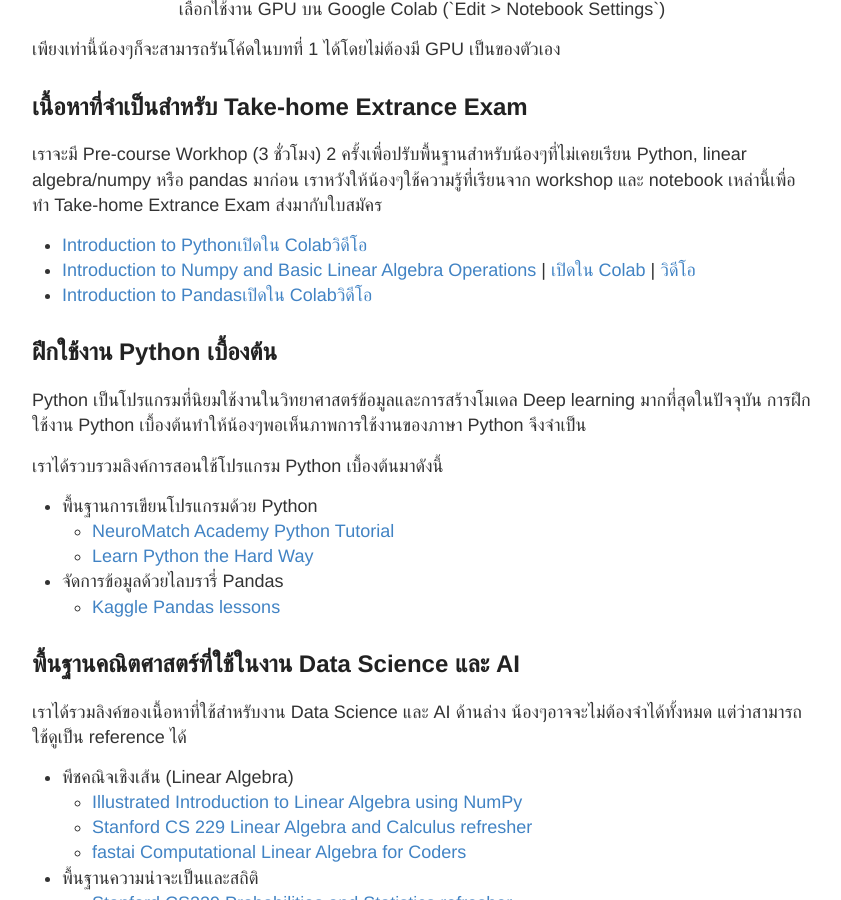
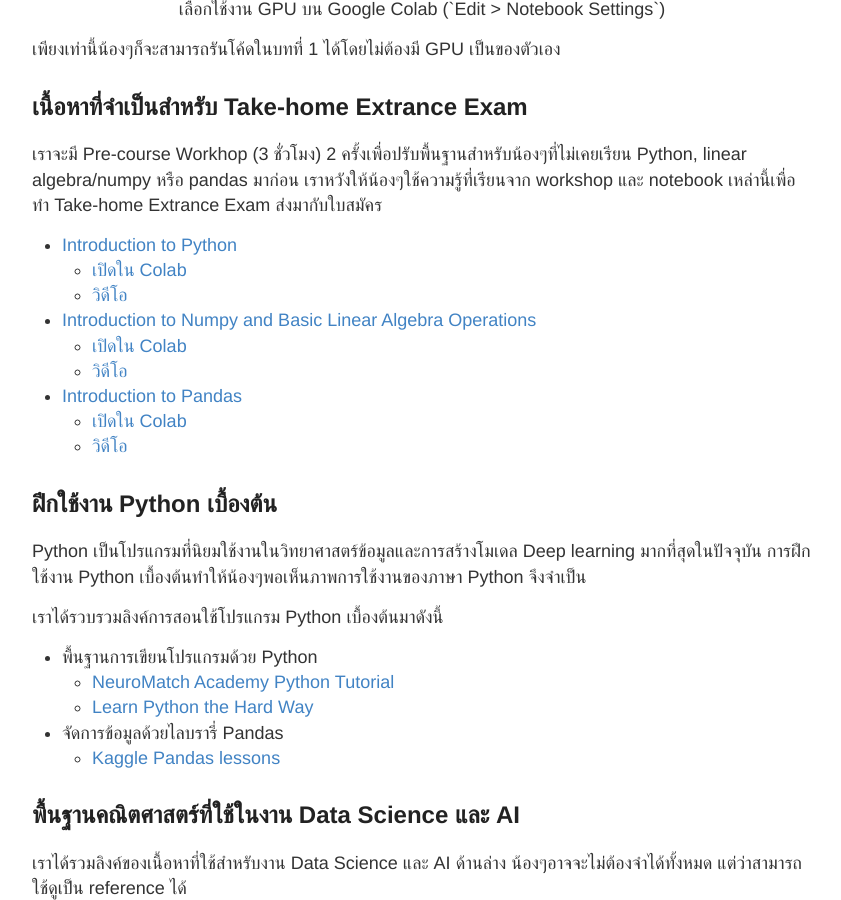
Before and after one commit to ai-builders/ai-builders.github.io, a Jekyll site: the page built from docs/_posts/2021-2-21-before-class.md, in a window 1280 px wide and 900 px high, scrolled down 1524 px. Shown: the whole window, without its empty margins (218-1059 px from the left). Built offline with Jekyll 4.4.1, drawn with Linux system fonts in a browser that asks for light colours.

```diff
--- a/docs/_posts/2021-2-21-before-class.md
+++ b/docs/_posts/2021-2-21-before-class.md
@@ -46,10 +46,16 @@ Google Colab
 
 ## เนื้อหาที่จำเป็นสำหรับ Take-home Extrance Exam
 เราจะมี Pre-course Workhop (3 ชั่วโมง) 2 ครั้งเพื่อปรับพื้นฐานสำหรับน้องๆที่ไม่เคยเรียน Python, linear algebra/numpy หรือ pandas มาก่อน เราหวังให้น้องๆใช้ความรู้ที่เรียนจาก workshop และ notebook เหล่านี้เพื่อทำ Take-home Extrance Exam ส่งมากับใบสมัคร
-* [Introduction to Python](https://github.com/ai-builders/ai-builders.github.io/blob/main/notebooks/ai_builder_intro_python.ipynb) | [เปิดใน Colab](https://colab.research.google.com/github/ai-builders/ai-builders.github.io/blob/main/notebooks/ai_builder_intro_python.ipynb) | [วิดีโอ](https://www.facebook.com/watch/live/?ref=watch_permalink&v=193110048955012)
+* [Introduction to Python](https://github.com/ai-builders/ai-builders.github.io/blob/main/notebooks/ai_builder_intro_python.ipynb)
+  * [เปิดใน Colab](https://colab.research.google.com/github/ai-builders/ai-builders.github.io/blob/main/notebooks/ai_builder_intro_python.ipynb)
+  * [วิดีโอ](https://www.facebook.com/watch/live/?ref=watch_permalink&v=193110048955012)
 * [
-Introduction to Numpy and Basic Linear Algebra Operations](https://github.com/ai-builders/ai-builders.github.io/blob/main/notebooks/ai_builder_numpy.ipynb) | [เปิดใน Colab](https://colab.research.google.com/github/ai-builders/ai-builders.github.io/blob/main/notebooks/ai_builder_numpy.ipynb) | [วิดีโอ](https://www.facebook.com/watch/live/?ref=watch_permalink&v=1254101408321503)
-* [Introduction to Pandas](https://github.com/ai-builders/ai-builders.github.io/blob/main/notebooks/ai_builder_pandas.ipynb) | [เปิดใน Colab](https://colab.research.google.com/github/ai-builders/ai-builders.github.io/blob/main/notebooks/ai_builder_pandas.ipynb) | [วิดีโอ](https://www.facebook.com/watch/live/?ref=watch_permalink&v=1254101408321503)
+Introduction to Numpy and Basic Linear Algebra Operations](https://github.com/ai-builders/ai-builders.github.io/blob/main/notebooks/ai_builder_numpy.ipynb)
+  * [เปิดใน Colab](https://colab.research.google.com/github/ai-builders/ai-builders.github.io/blob/main/notebooks/ai_builder_numpy.ipynb)
+  * [วิดีโอ](https://www.facebook.com/watch/live/?ref=watch_permalink&v=1254101408321503)
+* [Introduction to Pandas](https://github.com/ai-builders/ai-builders.github.io/blob/main/notebooks/ai_builder_pandas.ipynb)
+  * [เปิดใน Colab](https://colab.research.google.com/github/ai-builders/ai-builders.github.io/blob/main/notebooks/ai_builder_pandas.ipynb)
+  * [วิดีโอ](https://www.facebook.com/watch/live/?ref=watch_permalink&v=1254101408321503)
 
 ## ฝึกใช้งาน Python เบื้องต้น
 
```
